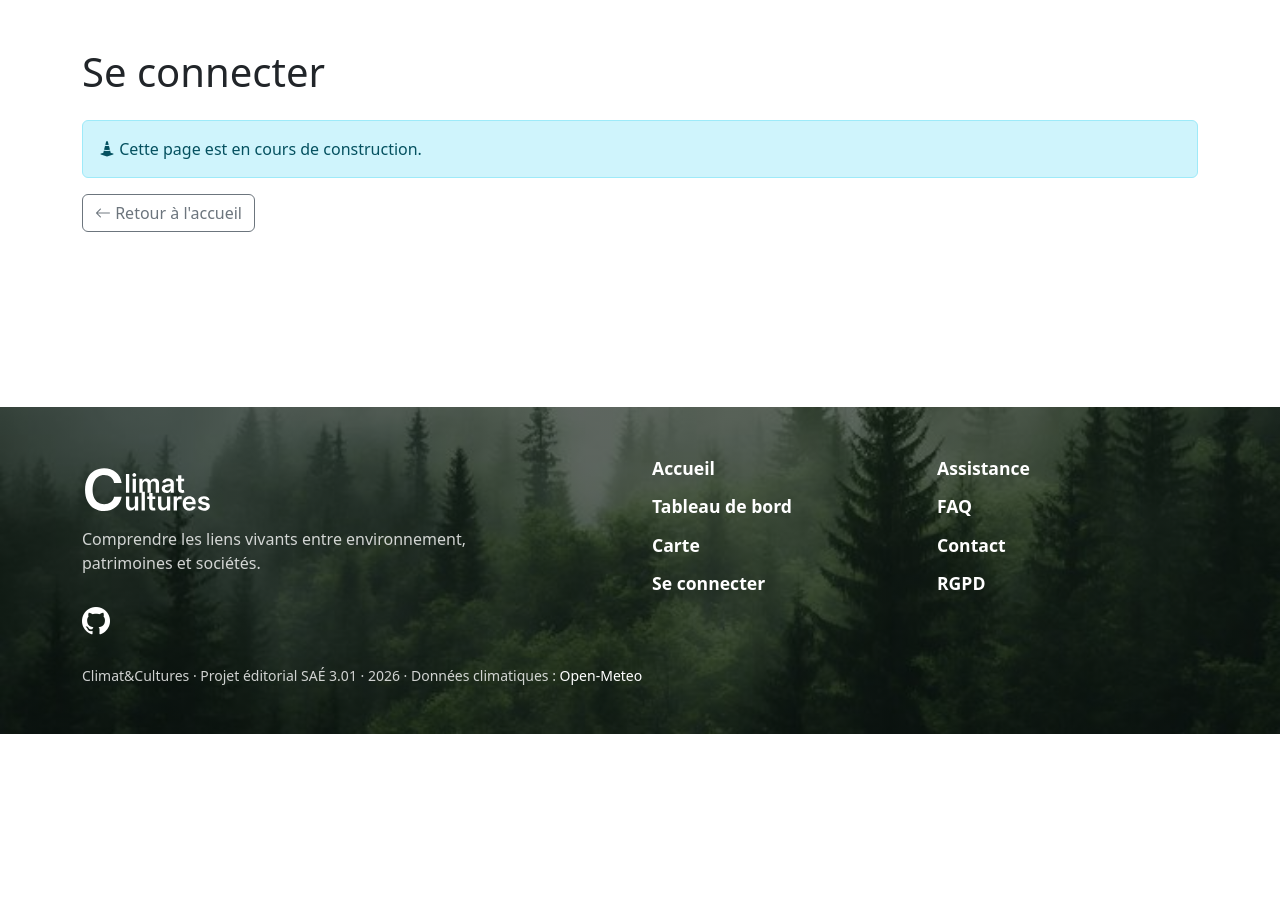
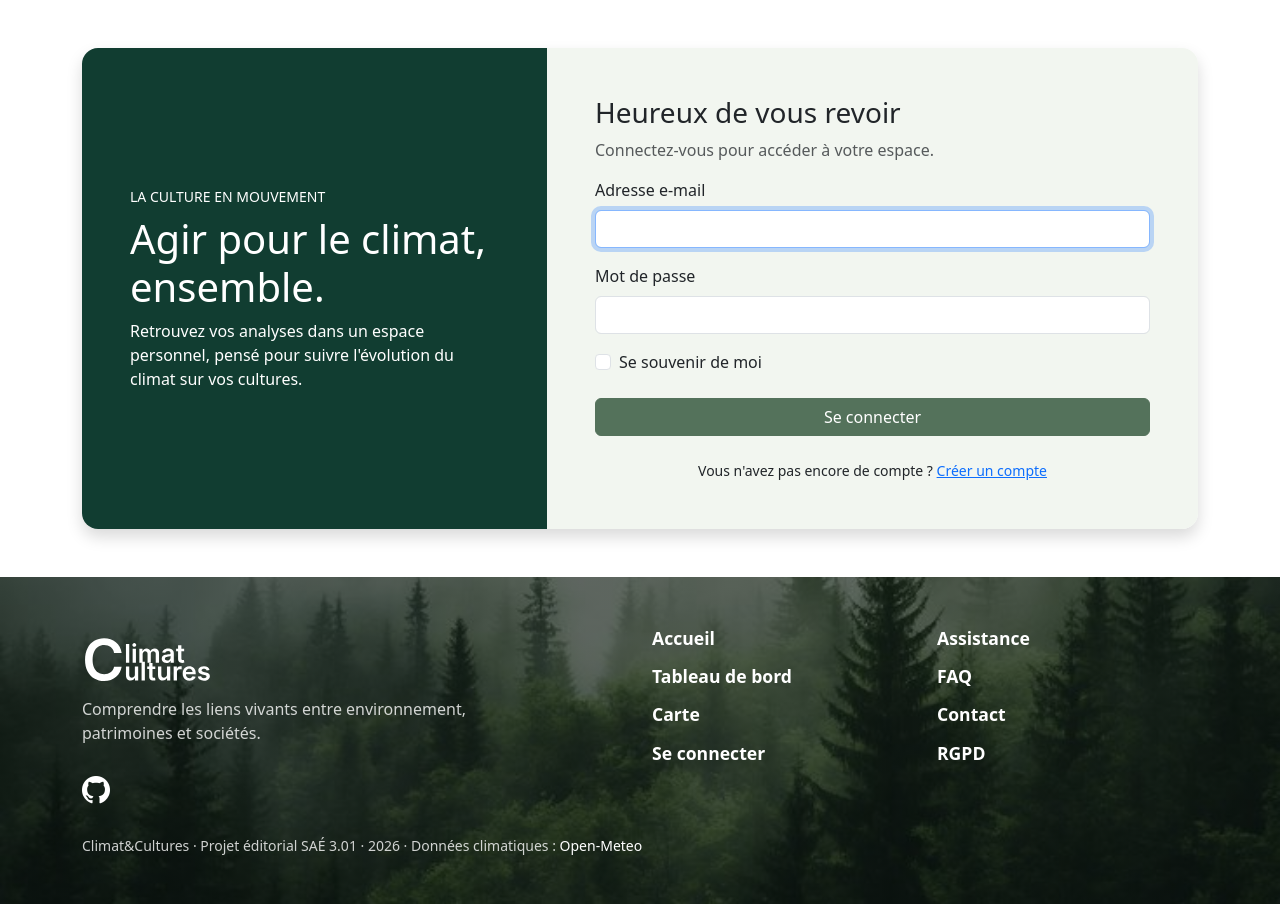
Before and after one commit to DhaliAfnanmasud/SAE-301_climat-cultures, a Flask app: page /compte/connexion in a window 1280 px wide. Shown: the part 66-970 px from the top of the page. Before the commit the page ends 800 px from the top, so only its background shows below. Run offline with Flask 3, Linux system fonts and the light colour scheme.

Commit message:
feat : ajout de la page de connexion

```diff
--- a/app/templates/auth/connexion.html
+++ b/app/templates/auth/connexion.html
@@ -4,15 +4,52 @@
 
 {% block content %}
 <div class="container py-5">
-    <h1>Se connecter</h1>
+    <div class="row g-0 rounded-4 overflow-hidden shadow">
 
-    <div class="alert alert-info mt-4" role="status">
-        <i class="bi bi-cone-striped" aria-hidden="true"></i>
-        Cette page est en cours de construction.
+        {# Panneau de gauche (maquette) : masqué sur petit écran #}
+        <div class="col-lg-5 d-none d-lg-flex flex-column justify-content-center p-5 text-white"
+             style="background-color: var(--cc-vert-fonce);">
+            <p class="text-uppercase small mb-2">La culture en mouvement</p>
+            <h2 class="display-6">Agir pour le climat, ensemble.</h2>
+            <p class="mb-0">
+                Retrouvez vos analyses dans un espace personnel, pensé pour
+                suivre l'évolution du climat sur vos cultures.
+            </p>
+        </div>
+
+        {# Formulaire #}
+        <div class="col-lg-7 p-4 p-md-5 text-dark" style="background-color: var(--cc-clair-2);">
+            <h1 class="h3">Heureux de vous revoir</h1>
+            <p class="text-muted">Connectez-vous pour accéder à votre espace.</p>
+
+            <form method="post" novalidate>
+                <input type="hidden" name="csrf_token" value="{{ csrf_token() }}">
+
+                <div class="mb-3">
+                    <label for="email" class="form-label">Adresse e-mail</label>
+                    <input type="email" class="form-control" id="email" name="email"
+                           autocomplete="email" maxlength="150" required autofocus>
+                </div>
+
+                <div class="mb-3">
+                    <label for="mot_de_passe" class="form-label">Mot de passe</label>
+                    <input type="password" class="form-control" id="mot_de_passe"
+                           name="mot_de_passe" autocomplete="current-password" required>
+                </div>
+
+                <div class="form-check mb-4">
+                    <input class="form-check-input" type="checkbox" id="souvenir" name="souvenir">
+                    <label class="form-check-label" for="souvenir">Se souvenir de moi</label>
+                </div>
+
+                <button type="submit" class="btn btn-climat w-100">Se connecter</button>
+            </form>
+
+            <p class="mt-4 mb-0 small text-center">
+                Vous n'avez pas encore de compte ?
+                <a href="{{ url_for('auth.inscription') }}">Créer un compte</a>
+            </p>
+        </div>
     </div>
-
-    <a href="{{ url_for('main.home') }}" class="btn btn-outline-secondary">
-        <i class="bi bi-arrow-left" aria-hidden="true"></i> Retour à l'accueil
-    </a>
 </div>
 {% endblock %}
```
